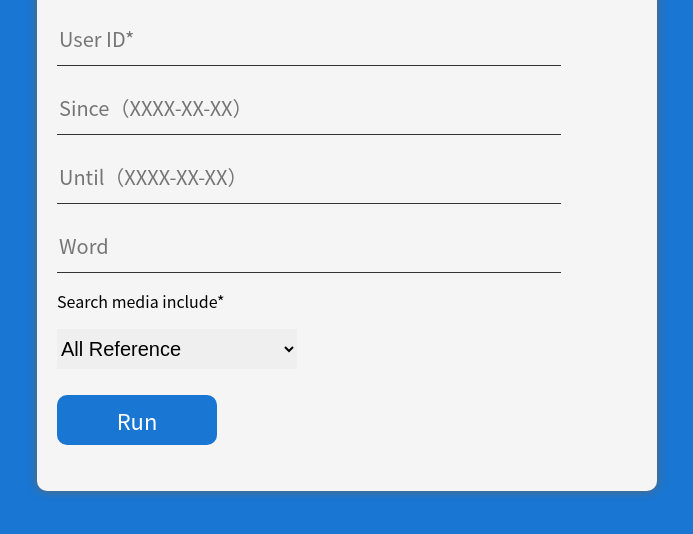
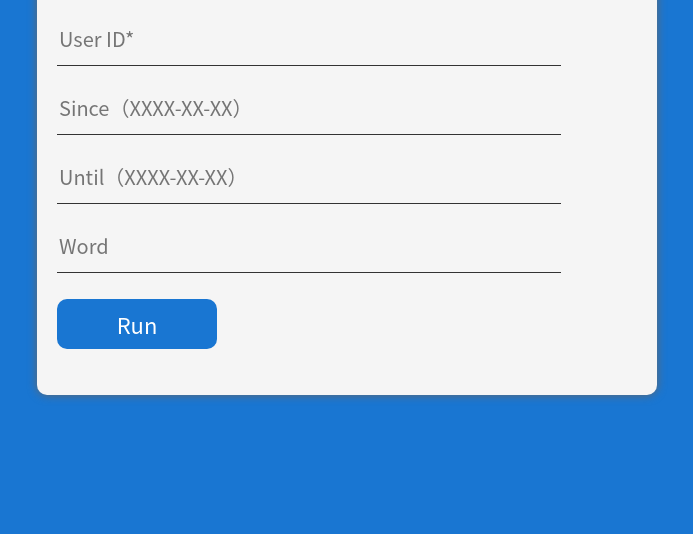
Before and after one commit to yuu1208/Twitter_DetailSearch, a plain HTML site: page searchtw.html in a window 1280 px wide. Shown: the part 156-690 px from the top of the page, without its empty margins (103-796 px from the left). Drawn offline with nearby package versions, Linux system fonts and the light colour scheme.

Commit message:
Update searchtw.html

```diff
--- a/searchtw.html
+++ b/searchtw.html
@@ -150,16 +150,6 @@
                 <p><input type="text" name="until" placeholder="Until（XXXX-XX-XX）"></p>
                 <p><input type="text" name="word" placeholder="Word"></p>
 
-
-                <p>Search media include*</p>
-                <select name="a" id="type">
-                    <option value="all">All Reference</option>
-                    <option value="img">Images</option>
-                    <option value="mov">Videos</option>
-                    <option value="ogg">Voices</option>
-                </select>
-
-
                 <p><input type="button" value="Run" onclick="run()"></p>
             </form>
         </div>
```
